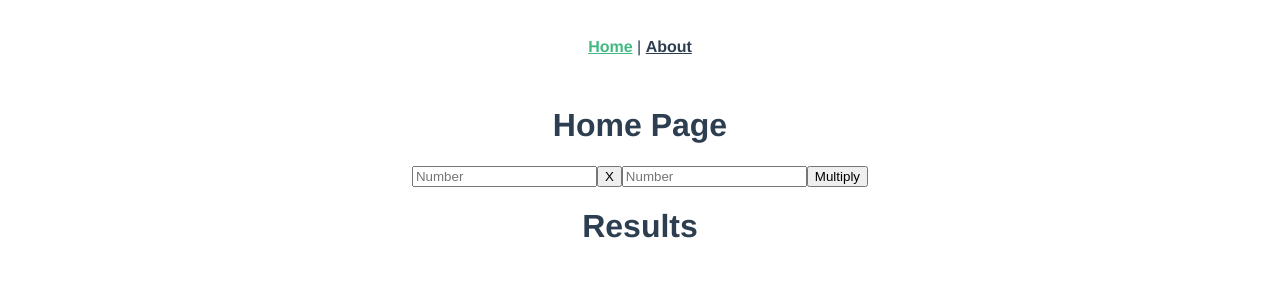
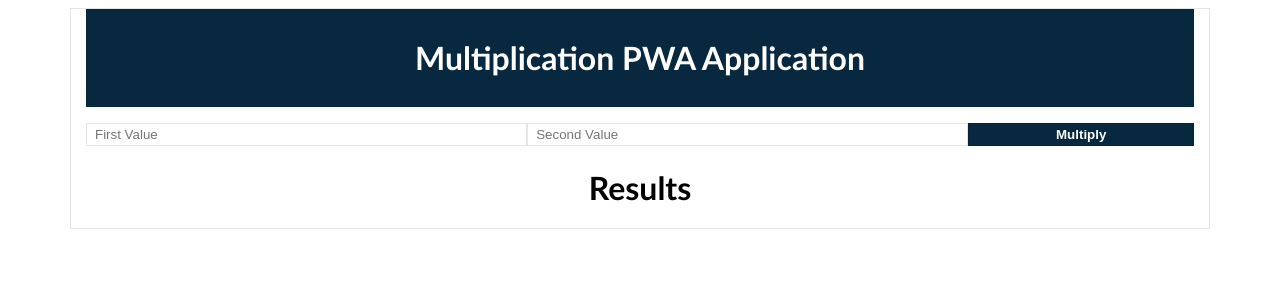
Before and after one commit to ThisIsTheWizard/VueJS_PWA_Application, a Vue app: page / in a window 1280 px wide. Shown: the top 300 px of the page. Built offline with nearby package versions, Linux system fonts and the light colour scheme.

Commit message:
Updated Layout & Design

```diff
--- a/src/App.vue
+++ b/src/App.vue
@@ -1,32 +1,6 @@
 <template>
-  <div id="app">
-    <div id="nav">
-      <router-link to="/">Home</router-link> |
-      <router-link to="/about">About</router-link>
-    </div>
-    <router-view/>
-  </div>
+  <router-view/>
 </template>
 
 <style>
-#app {
-  font-family: Avenir, Helvetica, Arial, sans-serif;
-  -webkit-font-smoothing: antialiased;
-  -moz-osx-font-smoothing: grayscale;
-  text-align: center;
-  color: #2c3e50;
-}
-
-#nav {
-  padding: 30px;
-}
-
-#nav a {
-  font-weight: bold;
-  color: #2c3e50;
-}
-
-#nav a.router-link-exact-active {
-  color: #42b983;
-}
 </style>
--- a/src/views/Home.vue
+++ b/src/views/Home.vue
@@ -1,17 +1,38 @@
 <template>
-  <div id="home-page">
-    <h1>Home Page</h1>
-    <div class="my-flex">
-      <input type="number" v-model="input_1" placeholder="Number" required />
-      <button type="button">X</button>
-      <input type="number" v-model="input_2" placeholder="Number" required />
-      <button type="submit" @click="multiply">Multiply</button>
-    </div>
+  <div class="container" style="border: 1px solid rgba(0, 0, 0, 0.1); text-align: center; font-family: Calibri">
+    <header style="background-color: rgba(7, 40, 63, 1); padding: 0.5rem; color: #fff">
+      <h1>Multiplication PWA Application</h1>
+    </header>
+    <form @submit.prevent="multiply()" style="display: flex; margin: 1rem 0;">
+        <input
+          type="number"
+          v-model="input_1"
+          placeholder="First Value"
+          required
+          style="flex: 2; border: 1px solid rgba(0, 0, 0, 0.1); padding: 0.2rem 0.5rem;"
+        />
+        <input
+          type="number"
+          v-model="input_2"
+          placeholder="Second Value"
+          required
+          style="flex: 2; border: 1px solid rgba(0, 0, 0, 0.1); padding: 0.2rem 0.5rem;"
+        />
+        <button
+          type="submit"
+          style="flex: 1; border: 1px solid rgba(0, 0, 0, 0.1); background-color: rgba(7, 40, 63, 1); color: #fff; font-weight: 550;"
+        >
+          Multiply
+        </button>
+      </form>
     <h1>Results</h1>
-    <ol>
-      <li v-for="data in calculated_data" :key="data.id">{{ data.value }}</li>
-    </ol>
-    <h4 v-if="error">Please give some value to the inputs....</h4>
+    <ul style="margin: 1rem 0; list-tyle: none; color: #fff; font-weight: 550; padding: 0">
+      <li
+        v-for="data in calculated_data"
+        :key="data.id"
+        style="margin: 0.2rem 0; background-color: rgba(7, 40, 63, 1); padding: 0.3rem;"
+      >{{ data.value }}</li>
+    </ul>
   </div>
 </template>
 
@@ -20,8 +41,7 @@ export default {
   data() {
     return {
       input_1: "",
-      input_2: "",
-      error: false
+      input_2: ""
     };
   },
   computed: {
@@ -31,41 +51,55 @@ export default {
   },
   methods: {
     multiply() {
-      if (this.input_1 !== "" && this.input_2 !== "") {
-        let calculatedValue = this.input_1 * this.input_2;
-        this.error = false;
-        let id = 1;
-        this.$store.dispatch("get_data", {
-          id: +id,
-          value: calculatedValue
-        });
-        this.input_1 = "";
-        this.input_2 = "";
-      } else {
-        this.input_1 = "";
-        this.input_2 = "";
-        this.error = true;
-      }
+      let calculatedValue = this.input_1 * this.input_2;
+      let value = `${this.input_1} X ${this.input_2} = ${calculatedValue}`;
+      let id = this.calculated_data.length;
+      this.$store.dispatch("get_data", {
+        id: id++,
+        value: value
+      });
+      this.input_1 = "";
+      this.input_2 = "";
     }
   }
 };
 </script>
 
 <style>
-#home-page {
-  text-align: center;
+*, ::after, ::before {
+  box-sizing: border-box;
 }
-.my-flex {
-  display: flex;
-  align-items: center;
-  justify-content: center;
+form {
+  flex-direction: column;
 }
-@media (max-width: 480px) {
-  .my-flex {
-    flex-direction: column;
+.container, .container-fluid, .container-lg, .container-md, .container-sm, .container-xl {
+  width: 100%;
+  padding-right: 15px;
+  padding-left: 15px;
+  margin-right: auto;
+  margin-left: auto;
+}
+@media (min-width: 576px) {
+  .container, .container-sm {
+    max-width: 540px;
+  }
+  form {
+    flex-direction: row;
   }
 }
-img {
-  width: calc((100%) / 2);
+@media (min-width: 768px) {
+  .container, .container-md, .container-sm {
+    max-width: 720px;
+  }
+}
+@media (min-width: 992px) {
+  .container, .container-lg, .container-md, .container-sm {
+    max-width: 960px;
+  }
+}
+@media (min-width: 1200px) {
+  .container, .container-lg, .container-md, .container-sm, .container-xl {
+    max-width: 1140px;
+  }
 }
 </style>
```
